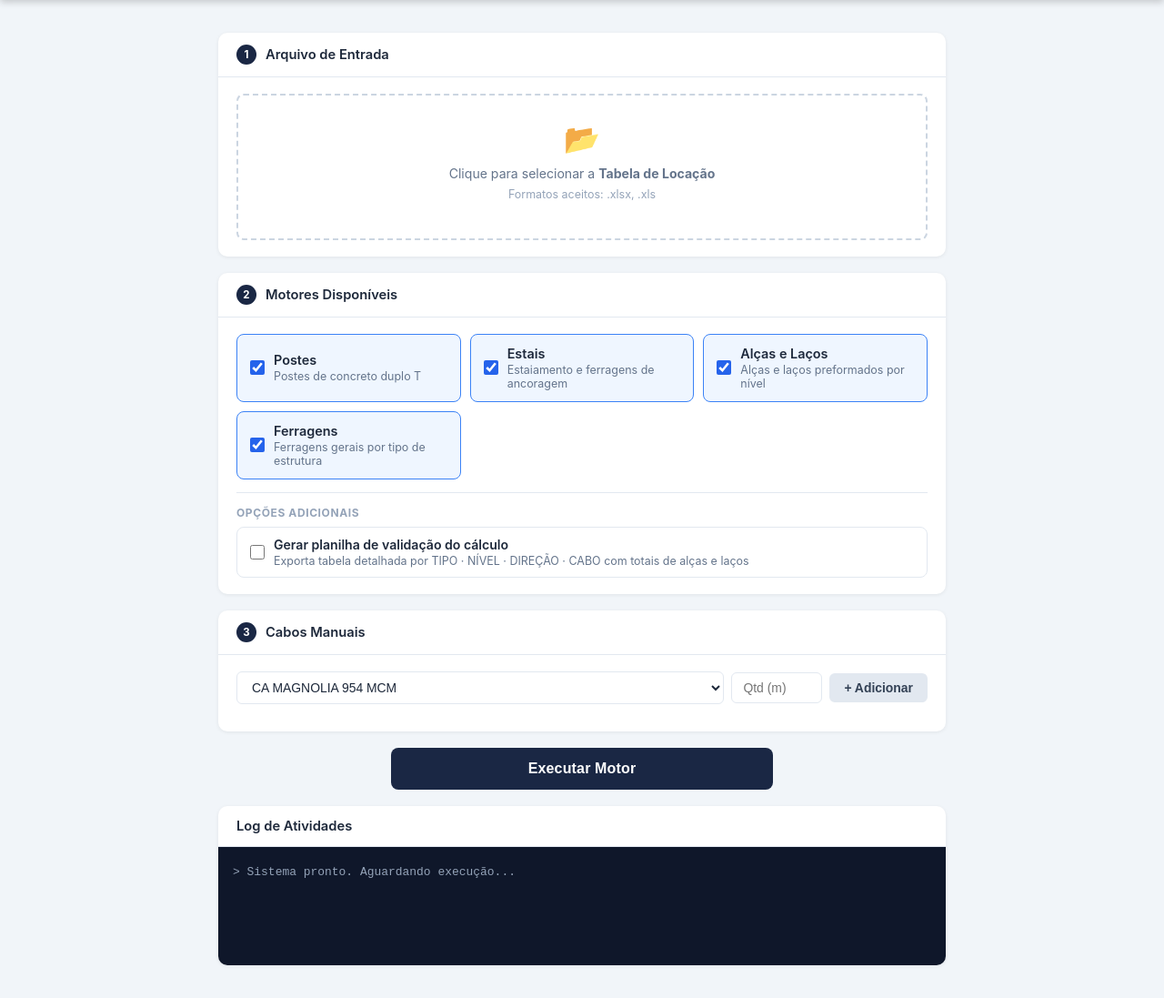
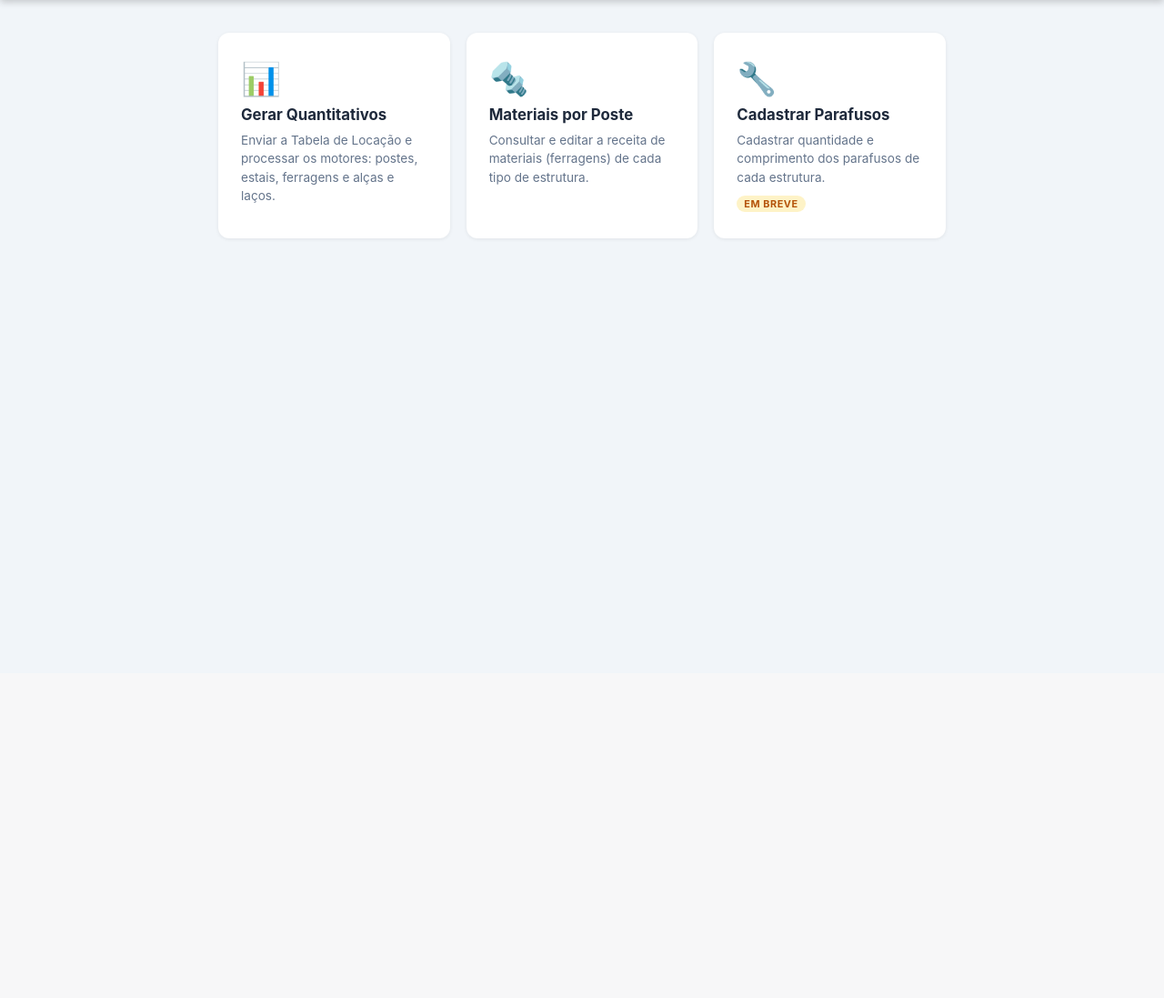
Before and after one commit to viniciusars/Listas-online, a Flask app: page / in a window 1280 px wide. Shown: the part 60-1157 px from the top of the page at 91% size. After the commit the page ends 324 px from the top, so only its background shows below. Run offline with Flask 3, Linux system fonts and the light colour scheme.

Commit message:
feat: Fase 2 - pagina inicial com menu e reestruturacao em templates
- base.html: shell compartilhado (cabecalho + CSS comum) via heranca Jinja2
- home.html: menu inicial com 3 cards (Gerar Quantitativos / Materiais por Poste / Cadastrar Parafusos)
- gerar.html: fluxo atual de quantitativos isolado (antigo index.html)
- materiais.html / parafusos.html: placeholders das proximas fases
- main.py: novas rotas / (home), /gerar, /materiais, /parafusos
- materiais ja exibe contagem real de tipos/materiais do banco

Rotas validadas via test client (todas 200).

```diff
--- a/main.py
+++ b/main.py
@@ -47,9 +47,28 @@ MOTORES_DISPONIVEIS = [
 
 @app.route('/')
 def index():
-    return render_template('index.html',
+    return render_template('home.html')
+
+
+@app.route('/gerar')
+def gerar():
+    return render_template('gerar.html',
                            motores=MOTORES_DISPONIVEIS,
                            cabos_padrao=CABOS_PADRAO)
+
+
+@app.route('/materiais')
+def materiais():
+    tipos = banco.listar_tipos_ferragens()
+    total_materiais = sum(len(banco.obter_materiais(t)) for t in tipos)
+    return render_template('materiais.html',
+                           total_tipos=len(tipos),
+                           total_materiais=total_materiais)
+
+
+@app.route('/parafusos')
+def parafusos():
+    return render_template('parafusos.html')
 
 
 @app.route('/processar', methods=['POST'])
--- /dev/null
+++ b/templates/base.html
@@ -0,0 +1,172 @@
+<!DOCTYPE html>
+<html lang="pt-BR">
+<head>
+    <meta charset="UTF-8">
+    <meta name="viewport" content="width=device-width, initial-scale=1.0">
+    <title>{% block title %}Sistema de Quantitativos RMT{% endblock %}</title>
+    <style>
+        *, *::before, *::after { box-sizing: border-box; margin: 0; padding: 0; }
+
+        body {
+            font-family: -apple-system, BlinkMacSystemFont, 'Segoe UI', Roboto, sans-serif;
+            background: #f1f5f9;
+            color: #1e293b;
+            min-height: 100vh;
+        }
+
+        header {
+            background: #1a2744;
+            color: white;
+            padding: 18px 40px;
+            display: flex;
+            align-items: baseline;
+            gap: 16px;
+            box-shadow: 0 2px 8px rgba(0,0,0,0.2);
+        }
+
+        header h1 { font-size: 1.25rem; font-weight: 700; letter-spacing: -0.01em; }
+        header h1 a { color: inherit; text-decoration: none; }
+        header span { font-size: 0.82rem; opacity: 0.5; }
+
+        main {
+            max-width: 840px;
+            margin: 36px auto;
+            padding: 0 20px;
+            display: flex;
+            flex-direction: column;
+            gap: 18px;
+        }
+
+        /* Breadcrumb / voltar */
+        .back-link {
+            display: inline-flex;
+            align-items: center;
+            gap: 6px;
+            font-size: 0.85rem;
+            color: #64748b;
+            text-decoration: none;
+            font-weight: 600;
+            margin-bottom: -4px;
+        }
+        .back-link:hover { color: #2563eb; }
+
+        .card {
+            background: white;
+            border-radius: 10px;
+            box-shadow: 0 1px 4px rgba(0,0,0,0.07);
+            overflow: hidden;
+        }
+
+        .card-header {
+            padding: 13px 20px;
+            border-bottom: 1px solid #e2e8f0;
+            display: flex;
+            align-items: center;
+            gap: 10px;
+        }
+
+        .step {
+            background: #1a2744;
+            color: white;
+            width: 22px; height: 22px;
+            border-radius: 50%;
+            font-size: 0.72rem;
+            font-weight: 700;
+            display: flex;
+            align-items: center;
+            justify-content: center;
+            flex-shrink: 0;
+        }
+
+        .card-header h2 { font-size: 0.92rem; font-weight: 600; }
+
+        .card-body { padding: 18px 20px; }
+
+        /* ---- Menu inicial (cards de navegação) ---- */
+        .menu-grid {
+            display: grid;
+            grid-template-columns: repeat(auto-fit, minmax(230px, 1fr));
+            gap: 18px;
+        }
+
+        .menu-card {
+            background: white;
+            border-radius: 12px;
+            box-shadow: 0 1px 4px rgba(0,0,0,0.07);
+            padding: 28px 24px;
+            text-decoration: none;
+            color: #1e293b;
+            border: 1.5px solid transparent;
+            transition: border-color 0.15s, box-shadow 0.15s, transform 0.1s;
+            display: flex;
+            flex-direction: column;
+            gap: 8px;
+        }
+
+        .menu-card:hover {
+            border-color: #3b82f6;
+            box-shadow: 0 6px 18px rgba(37,99,235,0.12);
+            transform: translateY(-2px);
+        }
+
+        .menu-icon { font-size: 2.2rem; }
+        .menu-card h2 { font-size: 1.05rem; font-weight: 700; }
+        .menu-card p { font-size: 0.85rem; color: #64748b; line-height: 1.5; }
+        .menu-card .tag-soon {
+            align-self: flex-start;
+            font-size: 0.68rem;
+            font-weight: 700;
+            text-transform: uppercase;
+            letter-spacing: 0.05em;
+            color: #b45309;
+            background: #fef3c7;
+            padding: 2px 8px;
+            border-radius: 99px;
+            margin-top: 2px;
+        }
+
+        /* ---- Botões ---- */
+        .btn {
+            padding: 8px 16px;
+            border-radius: 6px;
+            font-size: 0.87rem;
+            font-weight: 600;
+            border: none;
+            cursor: pointer;
+            transition: opacity 0.15s, transform 0.1s;
+        }
+        .btn:active { transform: scale(0.97); }
+        .btn-add { background: #e2e8f0; color: #334155; }
+        .btn-add:hover { background: #cbd5e1; }
+
+        /* ---- Spinner ---- */
+        .spinner {
+            display: inline-block;
+            width: 15px; height: 15px;
+            border: 2px solid rgba(255,255,255,0.3);
+            border-top-color: white;
+            border-radius: 50%;
+            animation: spin 0.7s linear infinite;
+            vertical-align: middle;
+            margin-right: 6px;
+        }
+        @keyframes spin { to { transform: rotate(360deg); } }
+
+        {% block styles %}{% endblock %}
+    </style>
+</head>
+<body>
+
+<header>
+    <h1><a href="/">Sistema de Quantitativos RMT</a></h1>
+    <span>Redes de Média Tensão</span>
+</header>
+
+<main>
+    {% block content %}{% endblock %}
+</main>
+
+{% block scripts %}{% endblock %}
+
+</body>
+</html>
--- /dev/null
+++ b/templates/home.html
@@ -0,0 +1,26 @@
+{% extends "base.html" %}
+
+{% block content %}
+<div class="menu-grid">
+
+    <a class="menu-card" href="/gerar">
+        <span class="menu-icon">📊</span>
+        <h2>Gerar Quantitativos</h2>
+        <p>Enviar a Tabela de Locação e processar os motores: postes, estais, ferragens e alças e laços.</p>
+    </a>
+
+    <a class="menu-card" href="/materiais">
+        <span class="menu-icon">🔩</span>
+        <h2>Materiais por Poste</h2>
+        <p>Consultar e editar a receita de materiais (ferragens) de cada tipo de estrutura.</p>
+    </a>
+
+    <a class="menu-card" href="/parafusos">
+        <span class="menu-icon">🔧</span>
+        <h2>Cadastrar Parafusos</h2>
+        <p>Cadastrar quantidade e comprimento dos parafusos de cada estrutura.</p>
+        <span class="tag-soon">Em breve</span>
+    </a>
+
+</div>
+{% endblock %}
```
Also changed, not shown: templates/gerar.html (renamed from templates/index.html, +49 -289 lines), templates/materiais.html (added, +24 -0 lines), templates/parafusos.html (added, +23 -0 lines).
